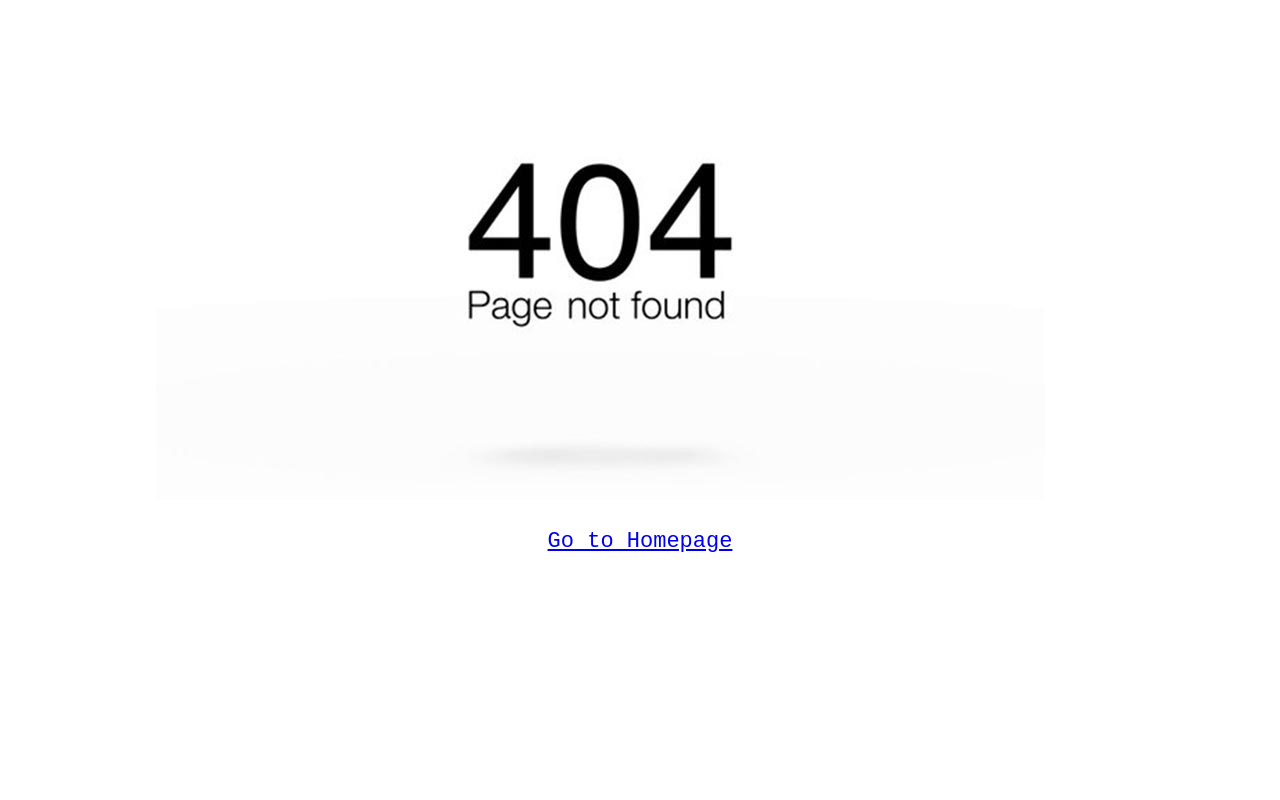
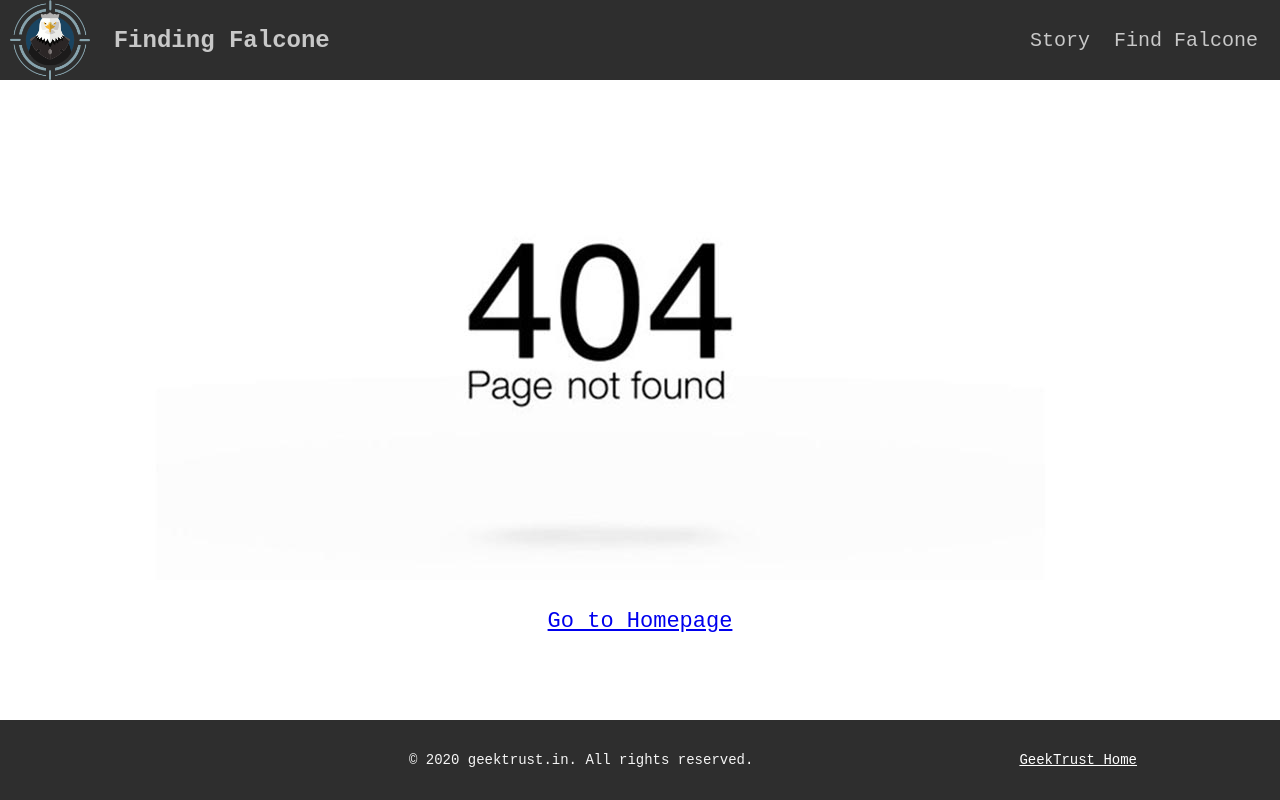
Before and after one commit to jayanth-karri22/Finding-Falcone, a React (Create React App) app: page /404 in a window 1280 px wide. Built offline with nearby package versions, Linux system fonts and the light colour scheme.

Commit message:
added 404 error page

```diff
--- a/src/App.js
+++ b/src/App.js
@@ -3,8 +3,8 @@ import "./App.css";
 import HomePage from "./components/homepage";
 import FindFalconePage from "./components/findfalconepage/index";
 import ResultPage from "./components/resultpage/index";
-import NotFound from "./components/notfoundpage/index";
-import {BrowserRouter as Router, Route} from 'react-router-dom';
+import NotFoundPage from "./components/notfoundpage/index";
+import {BrowserRouter as Router, Route, Redirect} from 'react-router-dom';
 
 function App() {
   return (
@@ -12,7 +12,8 @@ function App() {
         <Route exact path="/" component={HomePage} />
         <Route path="/findfalcone" component={FindFalconePage} />
         <Route path="/result" component={ResultPage} />
-        <Route component={NotFound} />
+        <Route path="/404" exact={true} component={NotFoundPage} />
+        <Redirect to="/404" />
       </Router>
   );
 }
--- a/src/components/notfoundpage/index.js
+++ b/src/components/notfoundpage/index.js
@@ -1,18 +1,21 @@
-import React from "react";
+import React, { Fragment } from "react";
 import { Link } from "react-router-dom";
 import Header from "../common/header";
 import Footer from "../common/footer";
-import NotFoundImg from "../../assets/images/404.jpg"
+import NotFoundImg from "../../assets/images/404.jpg";
 
 function NotFoundPage() {
   return (
-    <div>
-
-      <img src={NotFoundImg} />
-      <p style={{ textAlign: "center" }}>
-        <Link to="/">Go to Homepage</Link>
-      </p>
-    </div>
+    <Fragment>
+      <Header />
+      <div style={{ height: "80vh" }}>
+        <img src={NotFoundImg} />
+        <p style={{ textAlign: "center" }}>
+          <Link to="/">Go to Homepage</Link>
+        </p>
+      </div>
+      <Footer />
+    </Fragment>
   );
 }
 
```
